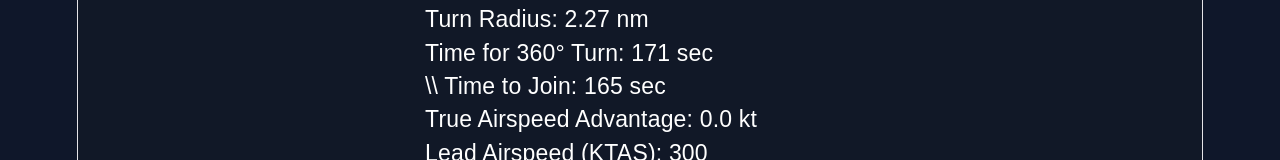
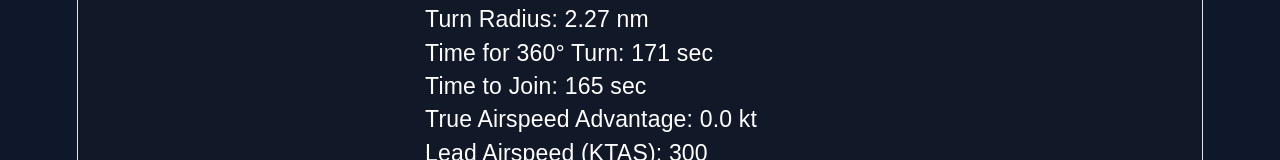
Before and after one commit to rpt20/RendezvousVisualizerTool, a React (Vite) app: page / in a window 1280 px wide. Shown: the part 1235-1395 px from the top of the page. Built offline with nearby package versions, Linux system fonts and the light colour scheme.

Commit message:
Try again

```diff
--- a/src/App.tsx
+++ b/src/App.tsx
@@ -827,7 +827,7 @@ export default function App() {
           <div style={textStyle}>
             Time for 360° Turn: {orbitPeriodSeconds.toFixed(0)} sec
           </div>
-          <div style={textStyle}>\\
+          <div style={textStyle}>
             Time to Join:{" "}
             {estimatedJoinSeconds === null
               ? "Stabilizes"
```
